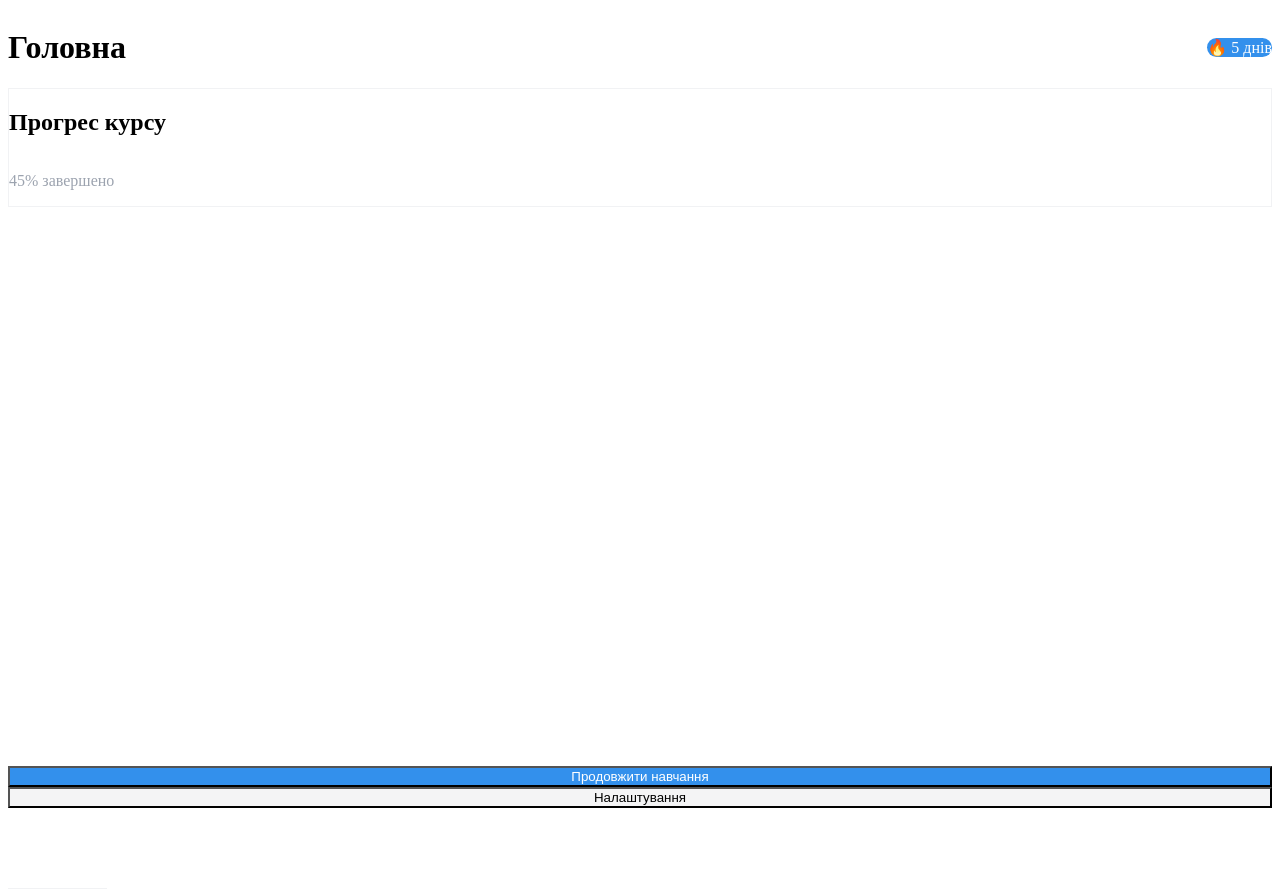
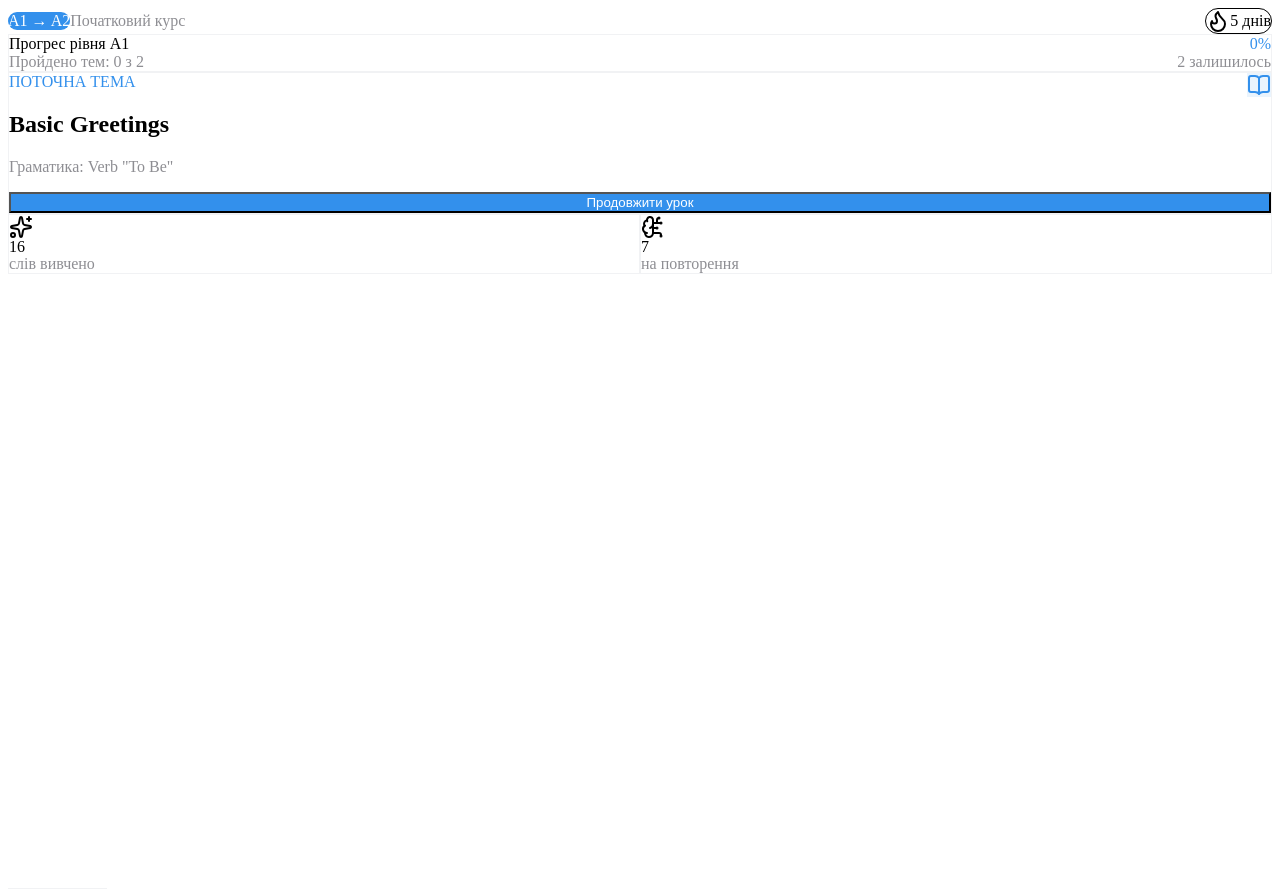
Before and after one commit to MishaTomash/SnackEnglish-app, a React (Vite) app: page / in a window 1280 px wide. Built offline with nearby package versions, Linux system fonts and the light colour scheme.

Commit message:
feat(store): add persisted user and progress stores with rich home page layout

```diff
--- a/src/app/App.tsx
+++ b/src/app/App.tsx
@@ -21,11 +21,11 @@ export const App = () => {
 
   return (
     <BrowserRouter>
-      {/* Головна обгортка для всього застосунку */}
       <div className="relative min-h-screen bg-[var(--tg-theme-bg-color,#ffffff)] text-[var(--tg-theme-text-color,#000000)]">
         <Routes>
           <Route path="/" element={<HomePage />} />
           <Route path="/path" element={<PathPage />} />
+          <Route path="/path/:unitId" element={<PathPage />} />
           <Route path="/practice" element={<PracticePage />} />
         </Routes>
 
--- a/src/pages/HomePage.tsx
+++ b/src/pages/HomePage.tsx
@@ -1,28 +1,136 @@
+import { useEffect } from "react";
+import { Link } from "react-router-dom";
+import { Flame, BookOpen, BrainCircuit, Sparkles } from "lucide-react";
 import { Screen } from "../shared/ui/Screen";
 import { Card } from "../shared/ui/Card";
 import { Button } from "../shared/ui/Button";
 import { Badge } from "../shared/ui/Badge";
 import { ProgressBar } from "../shared/ui/ProgressBar";
+import { useUserStore } from "../store/userStore";
+import { useProgressStore } from "../store/progressStore";
 
 export const HomePage = () => {
+  const { level, streak, wordsLearnedCount } = useUserStore();
+  const { units, currentUnitId, loadUnits, isLoading } = useProgressStore();
+
+  useEffect(() => {
+    if (units.length === 0) {
+      loadUnits("A1");
+    }
+  }, [units.length, loadUnits]);
+
+  const completedCount = units.filter((u) => u.status === "completed").length;
+  const totalCount = units.length;
+  const progressPercent =
+    totalCount > 0 ? Math.round((completedCount / totalCount) * 100) : 0;
+
+  const activeUnit =
+    units.find((u) => u.id === currentUnitId) ??
+    units.find((u) => u.status === "available") ??
+    units[0];
+
+  const reviewWordsCount = 7; // Mock-число для слів на повторення сьогодні
+
   return (
-    <Screen>
-      <div className="flex justify-between items-center mb-6">
-        <h1 className="text-2xl font-bold">Головна</h1>
-        <Badge>🔥 5 днів</Badge>
+    <Screen className="space-y-4">
+      {/* Верхній рядок: Рівень та StreakBadge */}
+      <div className="flex items-center justify-between">
+        <div className="flex items-center gap-2">
+          <Badge className="px-3 py-1 font-semibold text-xs tracking-wide">
+            {level} → A2
+          </Badge>
+          <span className="text-xs text-[var(--tg-theme-hint-color,#8e8e93)] font-medium">
+            Початковий курс
+          </span>
+        </div>
+
+        {/* StreakBadge */}
+        <div className="flex items-center gap-1.5 px-3 py-1 bg-amber-500/10 border border-amber-500/20 text-amber-600 dark:text-amber-400 rounded-full font-bold text-xs">
+          <Flame className="w-4 h-4 fill-amber-500 text-amber-500" />
+          <span>
+            {streak} {streak === 1 ? "день" : streak < 5 ? "дні" : "днів"}
+          </span>
+        </div>
       </div>
 
-      <Card className="mb-4">
-        <h2 className="text-lg font-semibold mb-2">Прогрес курсу</h2>
-        <ProgressBar progress={45} className="mb-2" />
-        <p className="text-sm text-[var(--tg-theme-hint-color,#9ca3af)]">
-          45% завершено
-        </p>
+      {/* Прогрес по рівню */}
+      <Card className="space-y-2.5">
+        <div className="flex justify-between items-center text-sm font-semibold">
+          <span>Прогрес рівня {level}</span>
+          <span className="text-[var(--tg-theme-button-color,#3390ec)]">
+            {progressPercent}%
+          </span>
+        </div>
+        <ProgressBar progress={progressPercent} />
+        <div className="flex justify-between text-xs text-[var(--tg-theme-hint-color,#8e8e93)]">
+          <span>
+            Пройдено тем: {completedCount} з {totalCount}
+          </span>
+          <span>{totalCount - completedCount} залишилось</span>
+        </div>
       </Card>
 
-      <div className="mt-auto space-y-3">
-        <Button variant="primary">Продовжити навчання</Button>
-        <Button variant="secondary">Налаштування</Button>
+      {/* Картка "Поточна тема" */}
+      <Card className="space-y-4">
+        <div className="flex items-start justify-between">
+          <div>
+            <span className="text-xs uppercase tracking-wider font-bold text-[var(--tg-theme-button-color,#3390ec)]">
+              Поточна тема
+            </span>
+            <h2 className="text-xl font-bold mt-1">
+              {isLoading
+                ? "Завантаження..."
+                : (activeUnit?.title ?? "Немає активних уроків")}
+            </h2>
+            <p className="text-xs text-[var(--tg-theme-hint-color,#8e8e93)] mt-0.5">
+              Граматика: {activeUnit?.grammarTopic ?? "—"}
+            </p>
+          </div>
+          <div className="w-10 h-10 rounded-xl bg-[var(--tg-theme-button-color,#3390ec)]/10 text-[var(--tg-theme-button-color,#3390ec)] flex items-center justify-center">
+            <BookOpen className="w-5 h-5" />
+          </div>
+        </div>
+
+        {activeUnit ? (
+          <Link to={`/path/${activeUnit.id}`} className="block">
+            <Button variant="primary">Продовжити урок</Button>
+          </Link>
+        ) : (
+          <Button variant="primary" disabled>
+            Урок недоступний
+          </Button>
+        )}
+      </Card>
+
+      {/* Статистичний грід */}
+      <div className="grid grid-cols-2 gap-3">
+        <Card className="flex flex-col items-start gap-2 p-3.5">
+          <div className="w-8 h-8 rounded-lg bg-emerald-500/10 text-emerald-600 dark:text-emerald-400 flex items-center justify-center">
+            <Sparkles className="w-4 h-4" />
+          </div>
+          <div>
+            <div className="text-2xl font-bold leading-none">
+              {wordsLearnedCount}
+            </div>
+            <div className="text-xs text-[var(--tg-theme-hint-color,#8e8e93)] mt-1">
+              слів вивчено
+            </div>
+          </div>
+        </Card>
+
+        <Card className="flex flex-col items-start gap-2 p-3.5">
+          <div className="w-8 h-8 rounded-lg bg-blue-500/10 text-blue-600 dark:text-blue-400 flex items-center justify-center">
+            <BrainCircuit className="w-4 h-4" />
+          </div>
+          <div>
+            <div className="text-2xl font-bold leading-none">
+              {reviewWordsCount}
+            </div>
+            <div className="text-xs text-[var(--tg-theme-hint-color,#8e8e93)] mt-1">
+              на повторення
+            </div>
+          </div>
+        </Card>
       </div>
     </Screen>
   );
--- /dev/null
+++ b/src/store/progressStore.ts
@@ -0,0 +1,102 @@
+import { create } from "zustand";
+import { persist } from "zustand/middleware";
+import type { Unit } from "../entities/unit/types";
+import type { EnglishLevel } from "../entities/word/types";
+import { getUnitsByLevel } from "../entities/unit/api";
+
+export type UnitStatus = "locked" | "available" | "completed";
+
+export interface UnitWithProgress extends Unit {
+  status: UnitStatus;
+}
+
+interface ProgressState {
+  units: UnitWithProgress[];
+  currentUnitId: string | null;
+  isLoading: boolean;
+  loadUnits: (level: EnglishLevel) => Promise<void>;
+  completeUnit: (unitId: string) => void;
+  unlockNextUnit: () => void;
+}
+
+export const useProgressStore = create<ProgressState>()(
+  persist(
+    (set, get) => ({
+      units: [],
+      currentUnitId: null,
+      isLoading: false,
+      loadUnits: async (level: EnglishLevel) => {
+        // Якщо дані вже є у локальному сховищі, не перезаписуємо їх заново
+        const existingUnits = get().units;
+        if (existingUnits.length > 0) {
+          return;
+        }
+
+        set({ isLoading: true });
+        try {
+          const fetchedUnits = await getUnitsByLevel(level);
+          const initializedUnits: UnitWithProgress[] = fetchedUnits.map(
+            (unit, index) => ({
+              ...unit,
+              status: index === 0 ? "available" : "locked",
+            }),
+          );
+
+          set({
+            units: initializedUnits,
+            currentUnitId: initializedUnits[0]?.id ?? null,
+            isLoading: false,
+          });
+        } catch (error) {
+          console.error("Failed to load units:", error);
+          set({ isLoading: false });
+        }
+      },
+      completeUnit: (unitId: string) => {
+        set((state) => {
+          const unitIndex = state.units.findIndex((u) => u.id === unitId);
+          let nextId = state.currentUnitId;
+
+          const updatedUnits = state.units.map((unit, idx) => {
+            if (unit.id === unitId) {
+              return { ...unit, status: "completed" as const };
+            }
+            if (idx === unitIndex + 1 && unit.status === "locked") {
+              nextId = unit.id;
+              return { ...unit, status: "available" as const };
+            }
+            return unit;
+          });
+
+          return {
+            units: updatedUnits,
+            currentUnitId: nextId,
+          };
+        });
+      },
+      unlockNextUnit: () => {
+        set((state) => {
+          const firstLockedIdx = state.units.findIndex(
+            (u) => u.status === "locked",
+          );
+          if (firstLockedIdx === -1) return state;
+
+          const updatedUnits = state.units.map((unit, idx) => {
+            if (idx === firstLockedIdx) {
+              return { ...unit, status: "available" as const };
+            }
+            return unit;
+          });
+
+          return {
+            units: updatedUnits,
+            currentUnitId: updatedUnits[firstLockedIdx].id,
+          };
+        });
+      },
+    }),
+    {
+      name: "snack_progress_storage",
+    },
+  ),
+);
--- a/src/store/userStore.ts
+++ b/src/store/userStore.ts
@@ -1,12 +1,31 @@
 import { create } from "zustand";
-import { TelegramUser } from "../shared/lib/telegram";
+import { persist } from "zustand/middleware";
+import type { EnglishLevel } from "../entities/word/types";
 
 interface UserState {
-  user: TelegramUser | null;
-  setUser: (user: TelegramUser | null) => void;
+  level: EnglishLevel;
+  streak: number;
+  wordsLearnedCount: number;
+  setLevel: (level: EnglishLevel) => void;
+  incrementStreak: () => void;
+  incrementWordsLearned: (count?: number) => void;
 }
 
-export const useUserStore = create<UserState>((set) => ({
-  user: null,
-  setUser: (user) => set({ user }),
-}));
+export const useUserStore = create<UserState>()(
+  persist(
+    (set) => ({
+      level: "A1",
+      streak: 5,
+      wordsLearnedCount: 16,
+      setLevel: (level) => set({ level }),
+      incrementStreak: () => set((state) => ({ streak: state.streak + 1 })),
+      incrementWordsLearned: (count = 1) =>
+        set((state) => ({
+          wordsLearnedCount: state.wordsLearnedCount + count,
+        })),
+    }),
+    {
+      name: "snack_user_storage",
+    },
+  ),
+);
```
